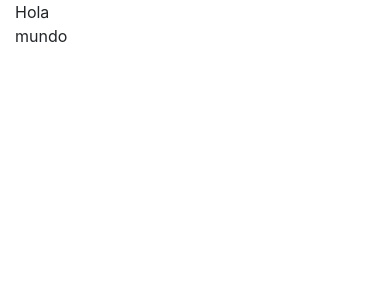
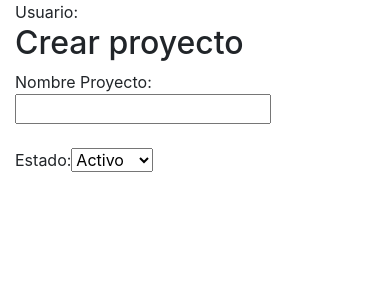
Before and after one commit to jcamilom/unig-front, an Angular app: page / in a window 390 px wide. Shown: the top 300 px of the page. Built offline with nearby package versions, Linux system fonts and the light colour scheme; no server answers.

Commit message:
Added basic create project form

```diff
--- a/src/app/app.module.ts
+++ b/src/app/app.module.ts
@@ -1,6 +1,7 @@
 import { BrowserModule } from '@angular/platform-browser';
 import { NgModule } from '@angular/core';
 import { HttpClientModule } from '@angular/common/http';
+import { ReactiveFormsModule } from '@angular/forms';
 
 import { AppRoutingModule } from './app-routing.module';
 import { AppComponent } from './app.component';
@@ -14,7 +15,8 @@ import { CreateProjectComponent } from './components/project/create-project/crea
   imports: [
     BrowserModule,
     AppRoutingModule,
-    HttpClientModule
+    HttpClientModule,
+    ReactiveFormsModule
   ],
   providers: [],
   bootstrap: [AppComponent]
--- a/src/app/components/project/create-project/create-project.component.html
+++ b/src/app/components/project/create-project/create-project.component.html
@@ -1,6 +1,35 @@
 <div class="container">
   <div class="row">
-    <div class="col-sm">Hola</div>
-    <div class="col-sm">mundo</div>
+    <div class="col-sm">
+      Usuario: <span *ngIf="user">{{ user.name }}</span>
+    </div>
   </div>
+  <div>
+    <h2>Crear proyecto</h2>
+  </div>
+  <form [formGroup]="projectForm">
+    <div class="row">
+      <div class="col-sm">
+        <div class="form-group">
+          <label>
+            Nombre Proyecto:
+            <input type=" text" formControlName="name">
+          </label>
+        </div>
+      </div>
+      <div class="col-sm">
+        <div class="form-group">
+          <label for="status">Estado: </label>
+          <select formControlName="status" id="status">
+            <option [value]="'active'">
+              Activo
+            </option>
+            <option [value]="'inactive'">
+              Inactivo
+            </option>
+          </select>
+        </div>
+      </div>
+    </div>
+  </form>
 </div>
--- a/src/app/components/project/create-project/create-project.component.ts
+++ b/src/app/components/project/create-project/create-project.component.ts
@@ -1,5 +1,6 @@
 import { Component, OnInit } from '@angular/core';
 import { AuthService } from '../../../services/auth.service';
+import { FormBuilder, FormGroup } from '@angular/forms';
 
 @Component({
   selector: 'app-create-project',
@@ -8,16 +9,28 @@ import { AuthService } from '../../../services/auth.service';
 })
 export class CreateProjectComponent implements OnInit {
 
-  constructor(private readonly authService: AuthService) {}
+  public projectForm: FormGroup;
+  public user: any;
+  private token: string;
+
+  constructor(
+    private readonly authService: AuthService,
+    private readonly fb: FormBuilder
+  ) {}
 
   ngOnInit() {
     this.authService.login('horacio@mail.com', 'pass1234').subscribe(
       (resp) => {
-        console.log(resp);
+        this.user = resp.user;
+        this.token = resp.token;
       }, (err) => {
         console.log(err);
       }
     );
+    this.projectForm = this.fb.group({
+      name: [''],
+      status: ['active']
+    });
   }
 
 }
```
